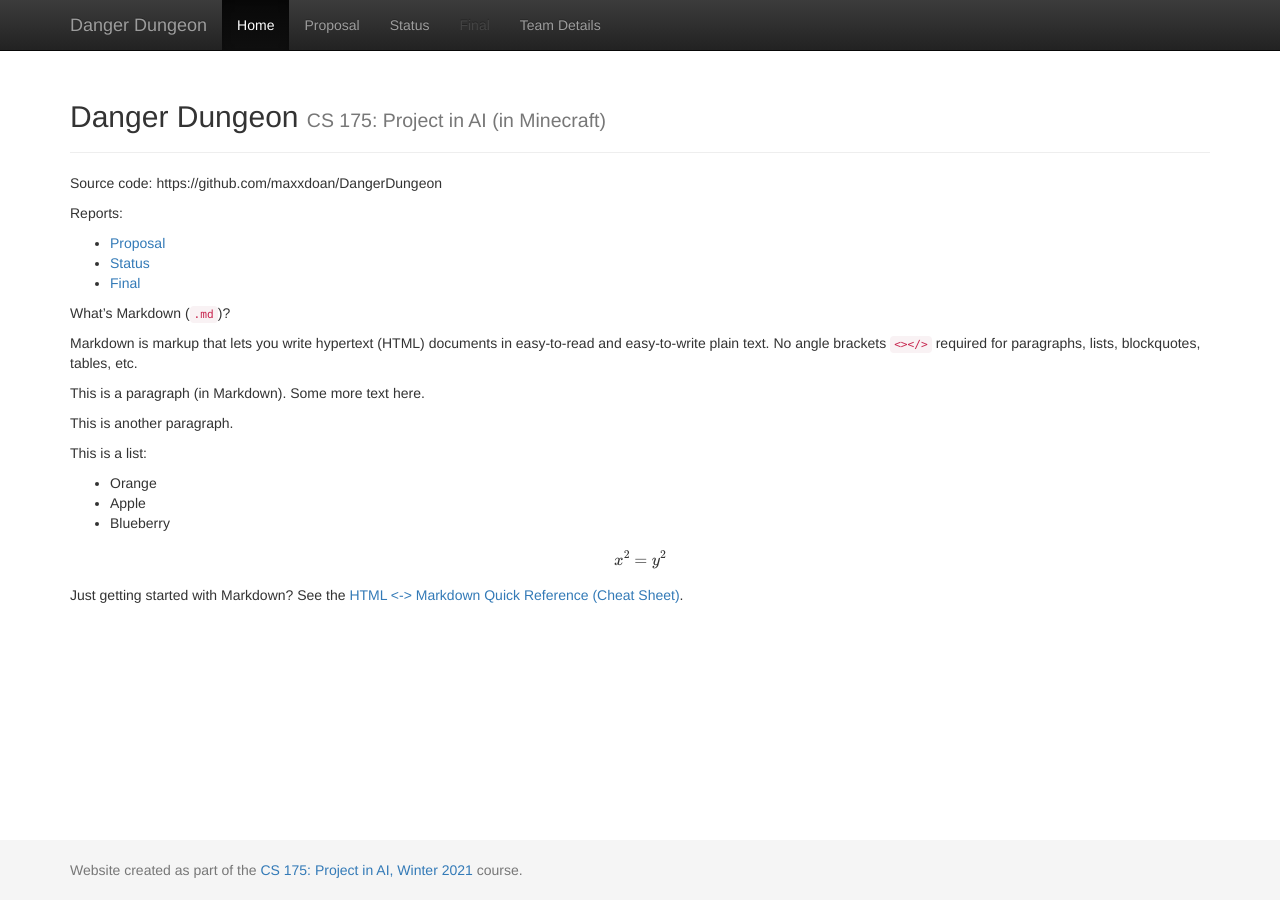
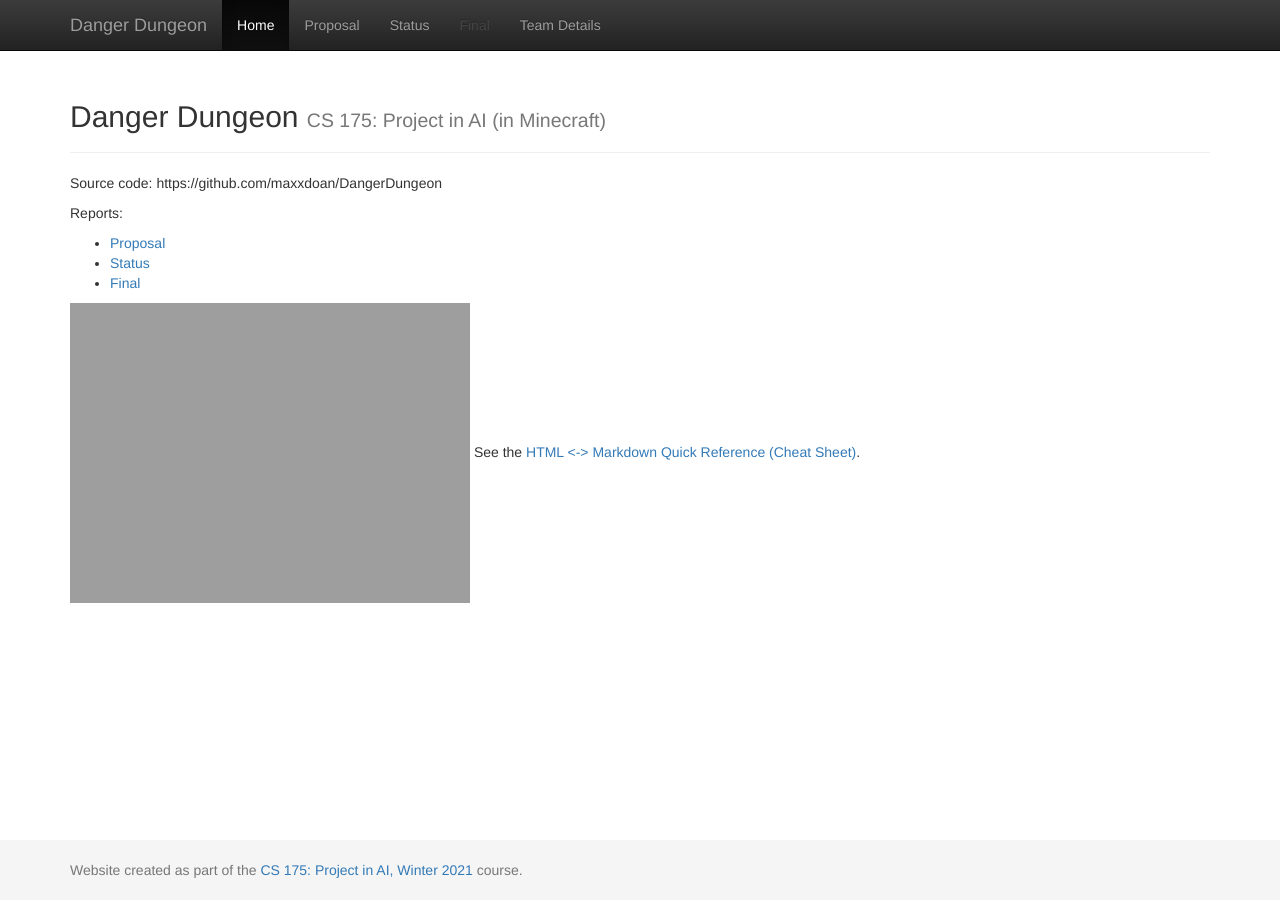
Before and after one commit to maxxdoan/DangerDungeon, a Jekyll site: the page built from docs/index.md, in a window 1280 px wide. Built offline with Jekyll 4.4.1, drawn with Linux system fonts in a browser that asks for light colours; formulas are drawn with MathJax 3.

Commit message:
Update index.md

```diff
--- a/docs/index.md
+++ b/docs/index.md
@@ -11,29 +11,7 @@ Reports:
 - [Status](status.html)
 - [Final](final.html)
 
-What's Markdown (`.md`)?
-
-Markdown is markup that lets you write hypertext (HTML) documents
-in easy-to-read and easy-to-write plain text.
-No angle brackets `<></>` required for
-paragraphs, lists, blockquotes, tables, etc.
-
-
-This is a paragraph (in Markdown). Some more
-text here.
-
-This is another paragraph.
-
-This is a list:
-
-- Orange
-- Apple
-- Blueberry
-
-$$x^2 = y^2$$
-
-
-Just getting started with Markdown?
+![Alt Text]('https://images-ext-2.discordapp.net/external/6BF6DzNVG143Fw7lkTALGRoUZasb8HKdEt1zrF1kxHo/https/cdn.mos.cms.futurecdn.net/m3WrriWje4hvzFBpALojFm-970-80.jpg.webp')
 See the [HTML <-> Markdown Quick Reference (Cheat Sheet)][quickref].
 
 
```
